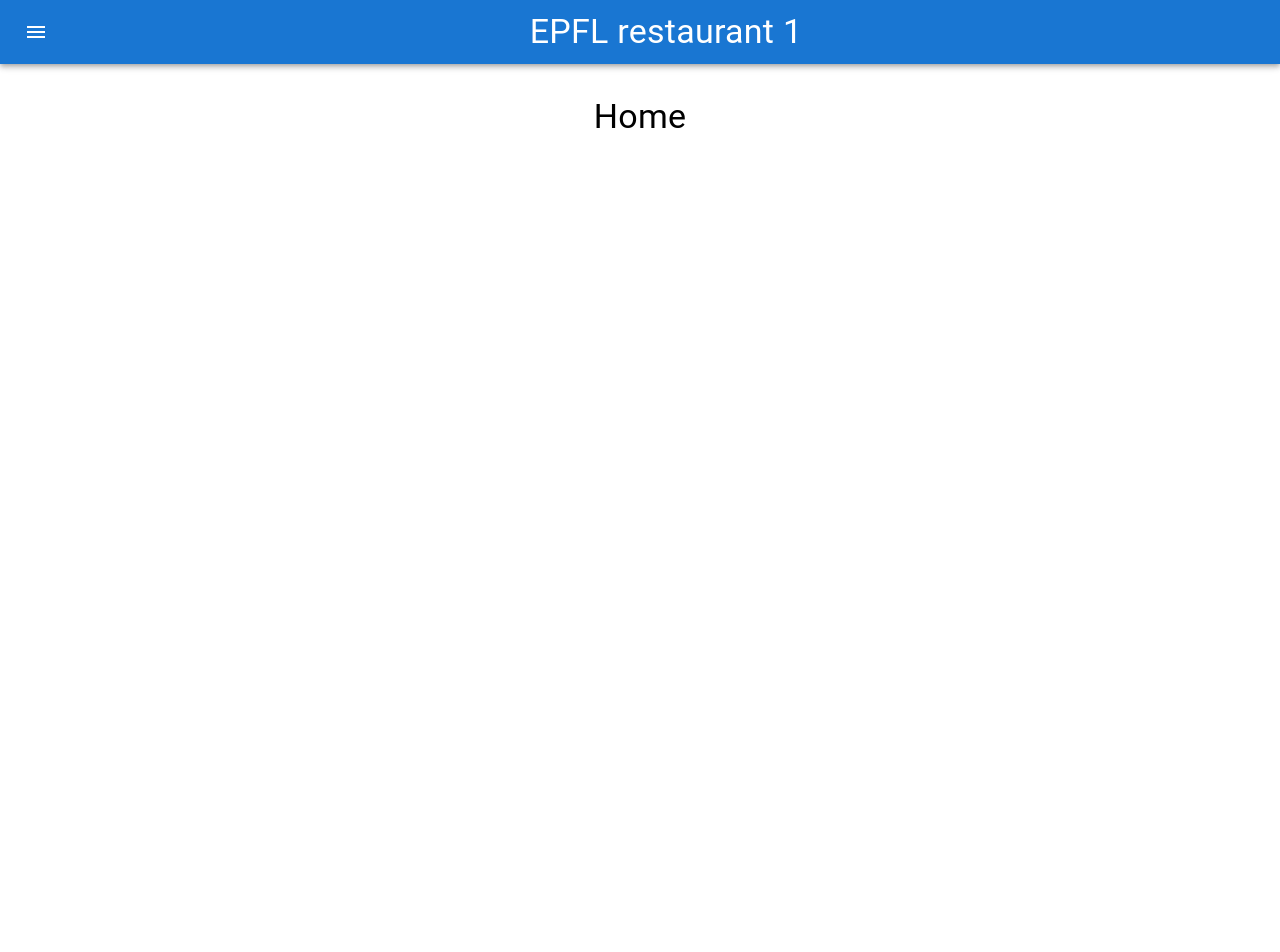
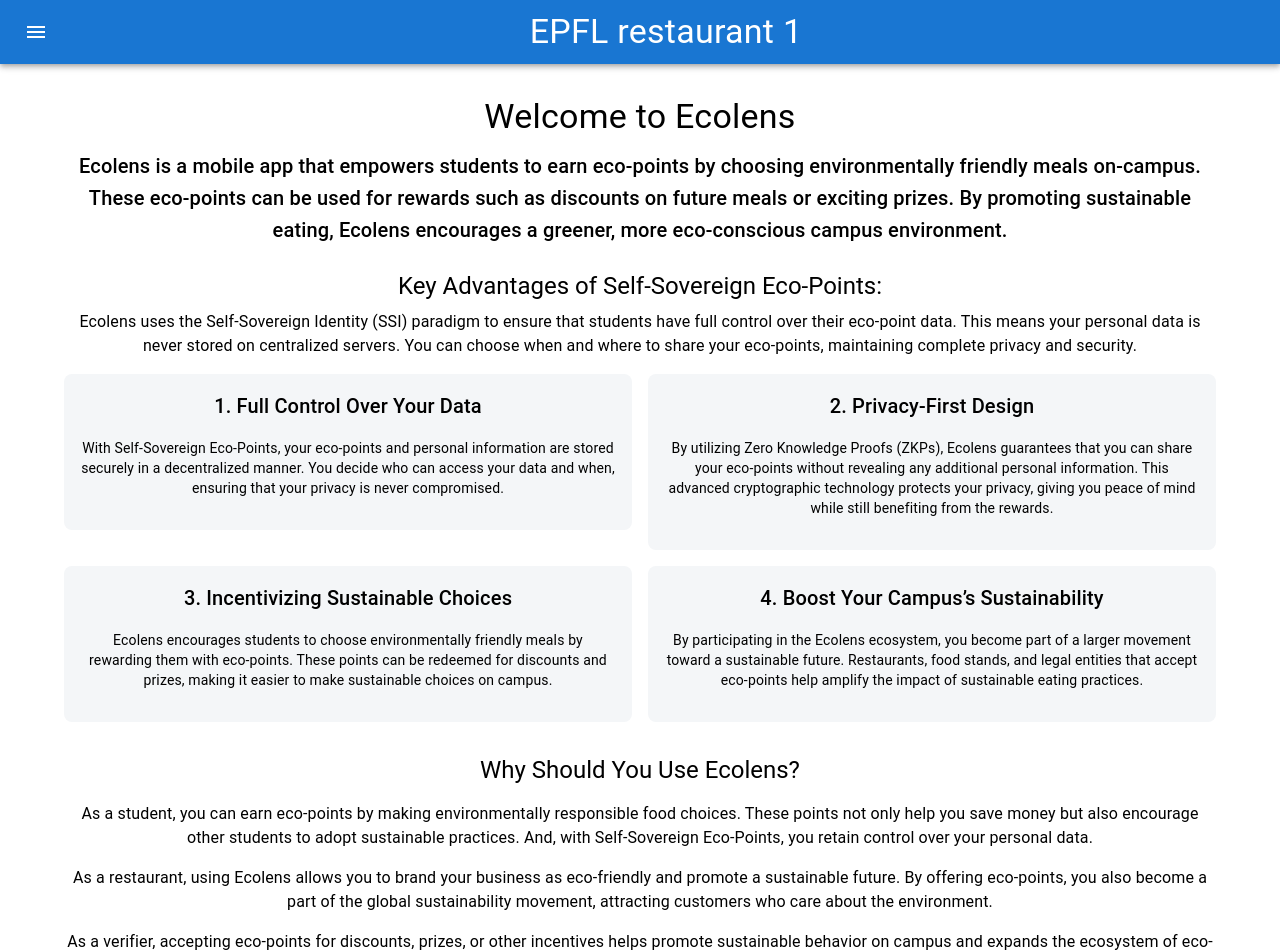
Before and after one commit to sid030sid/self-sovereign-ecolens, a React (Create React App) app in the folder frontend/: page / in a window 1280 px wide. Shown: the top 952 px of the page. Before the commit the page ends 800 px from the top, so only its background shows below. Built offline with nearby package versions, Linux system fonts and the light colour scheme.

Commit message:
adapted homepage of issuer for demo

```diff
--- a/frontend/src/pages/Home.js
+++ b/frontend/src/pages/Home.js
@@ -1,13 +1,93 @@
-import {Container, Typography } from '@mui/material';
+import { Container, Typography, Box, Button, Grid } from '@mui/material';
 
 const Home = () => {
-    return(
+    return (
         <Container sx={{ py: 4 }}>
             <Typography variant="h4" component="h1" gutterBottom>
-                Home
+                Welcome to Ecolens
             </Typography>
+
+            <Typography variant="h6" paragraph>
+                Ecolens is a mobile app that empowers students to earn eco-points by choosing environmentally friendly meals on-campus. These eco-points can be used for rewards such as discounts on future meals or exciting prizes. By promoting sustainable eating, Ecolens encourages a greener, more eco-conscious campus environment.
+            </Typography>
+
+            <Box sx={{ my: 3 }}>
+                <Typography variant="h5" gutterBottom>
+                    Key Advantages of Self-Sovereign Eco-Points:
+                </Typography>
+                <Typography variant="body1" paragraph>
+                    Ecolens uses the Self-Sovereign Identity (SSI) paradigm to ensure that students have full control over their eco-point data. This means your personal data is never stored on centralized servers. You can choose when and where to share your eco-points, maintaining complete privacy and security.
+                </Typography>
+
+                <Grid container spacing={2}>
+                    <Grid item xs={12} md={6}>
+                        <Box sx={{ p: 2, backgroundColor: '#f4f6f8', borderRadius: 2 }}>
+                            <Typography variant="h6" paragraph>
+                                1. Full Control Over Your Data
+                            </Typography>
+                            <Typography variant="body2" paragraph>
+                                With Self-Sovereign Eco-Points, your eco-points and personal information are stored securely in a decentralized manner. You decide who can access your data and when, ensuring that your privacy is never compromised.
+                            </Typography>
+                        </Box>
+                    </Grid>
+
+                    <Grid item xs={12} md={6}>
+                        <Box sx={{ p: 2, backgroundColor: '#f4f6f8', borderRadius: 2 }}>
+                            <Typography variant="h6" paragraph>
+                                2. Privacy-First Design
+                            </Typography>
+                            <Typography variant="body2" paragraph>
+                                By utilizing Zero Knowledge Proofs (ZKPs), Ecolens guarantees that you can share your eco-points without revealing any additional personal information. This advanced cryptographic technology protects your privacy, giving you peace of mind while still benefiting from the rewards.
+                            </Typography>
+                        </Box>
+                    </Grid>
+
+                    <Grid item xs={12} md={6}>
+                        <Box sx={{ p: 2, backgroundColor: '#f4f6f8', borderRadius: 2 }}>
+                            <Typography variant="h6" paragraph>
+                                3. Incentivizing Sustainable Choices
+                            </Typography>
+                            <Typography variant="body2" paragraph>
+                                Ecolens encourages students to choose environmentally friendly meals by rewarding them with eco-points. These points can be redeemed for discounts and prizes, making it easier to make sustainable choices on campus.
+                            </Typography>
+                        </Box>
+                    </Grid>
+
+                    <Grid item xs={12} md={6}>
+                        <Box sx={{ p: 2, backgroundColor: '#f4f6f8', borderRadius: 2 }}>
+                            <Typography variant="h6" paragraph>
+                                4. Boost Your Campus’s Sustainability
+                            </Typography>
+                            <Typography variant="body2" paragraph>
+                                By participating in the Ecolens ecosystem, you become part of a larger movement toward a sustainable future. Restaurants, food stands, and legal entities that accept eco-points help amplify the impact of sustainable eating practices.
+                            </Typography>
+                        </Box>
+                    </Grid>
+                </Grid>
+            </Box>
+
+            <Box sx={{ mt: 4 }}>
+                <Typography variant="h5" paragraph>
+                    Why Should You Use Ecolens?
+                </Typography>
+                <Typography variant="body1" paragraph>
+                    As a student, you can earn eco-points by making environmentally responsible food choices. These points not only help you save money but also encourage other students to adopt sustainable practices. And, with Self-Sovereign Eco-Points, you retain control over your personal data.
+                </Typography>
+                <Typography variant="body1" paragraph>
+                    As a restaurant, using Ecolens allows you to brand your business as eco-friendly and promote a sustainable future. By offering eco-points, you also become a part of the global sustainability movement, attracting customers who care about the environment.
+                </Typography>
+                <Typography variant="body1" paragraph>
+                    As a verifier, accepting eco-points for discounts, prizes, or other incentives helps promote sustainable behavior on campus and expands the ecosystem of eco-conscious individuals and businesses. The more opportunities for students to redeem eco-points, the more people will join Ecolens.
+                </Typography>
+            </Box>
+
+            <Box sx={{ mt: 4, textAlign: 'center' }}>
+                <Button variant="contained" color="primary" size="large">
+                    Learn More About Ecolens
+                </Button>
+            </Box>
         </Container>
-    )
-}
+    );
+};
 
 export default Home;
```
